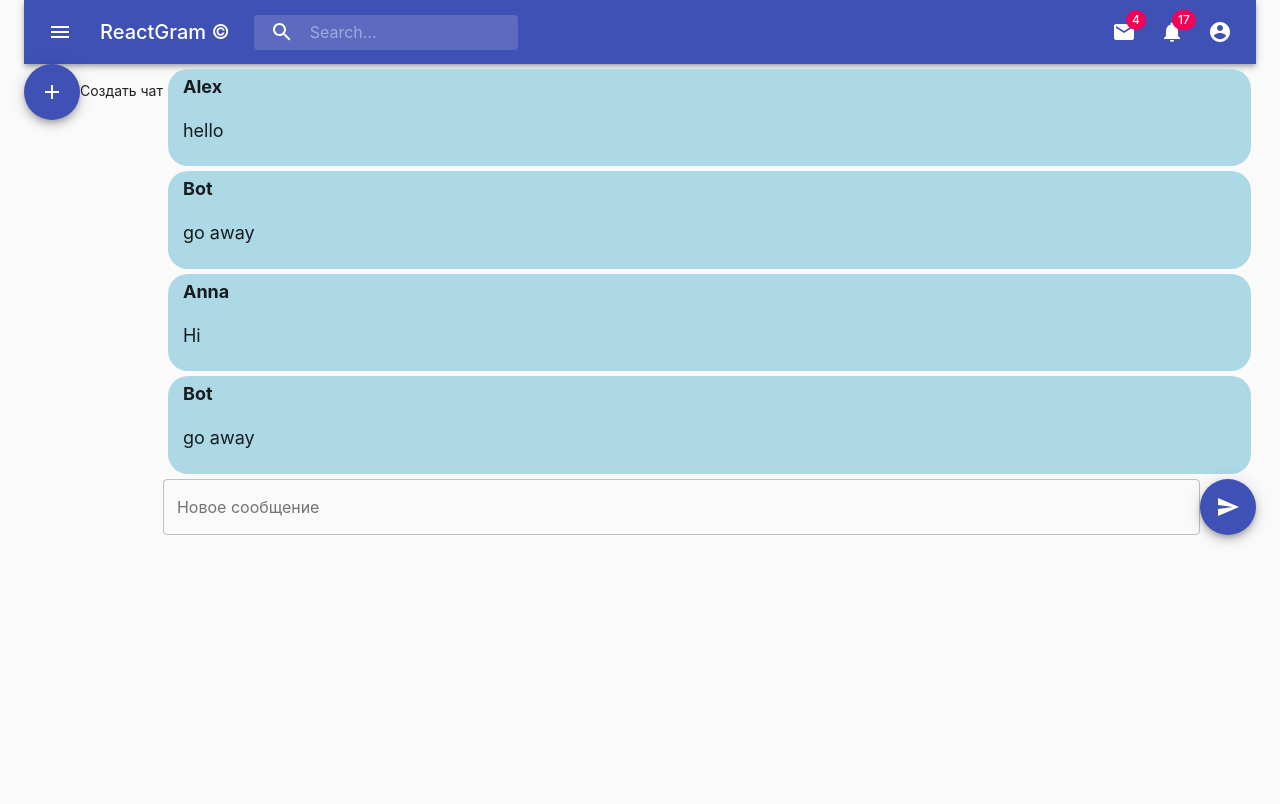
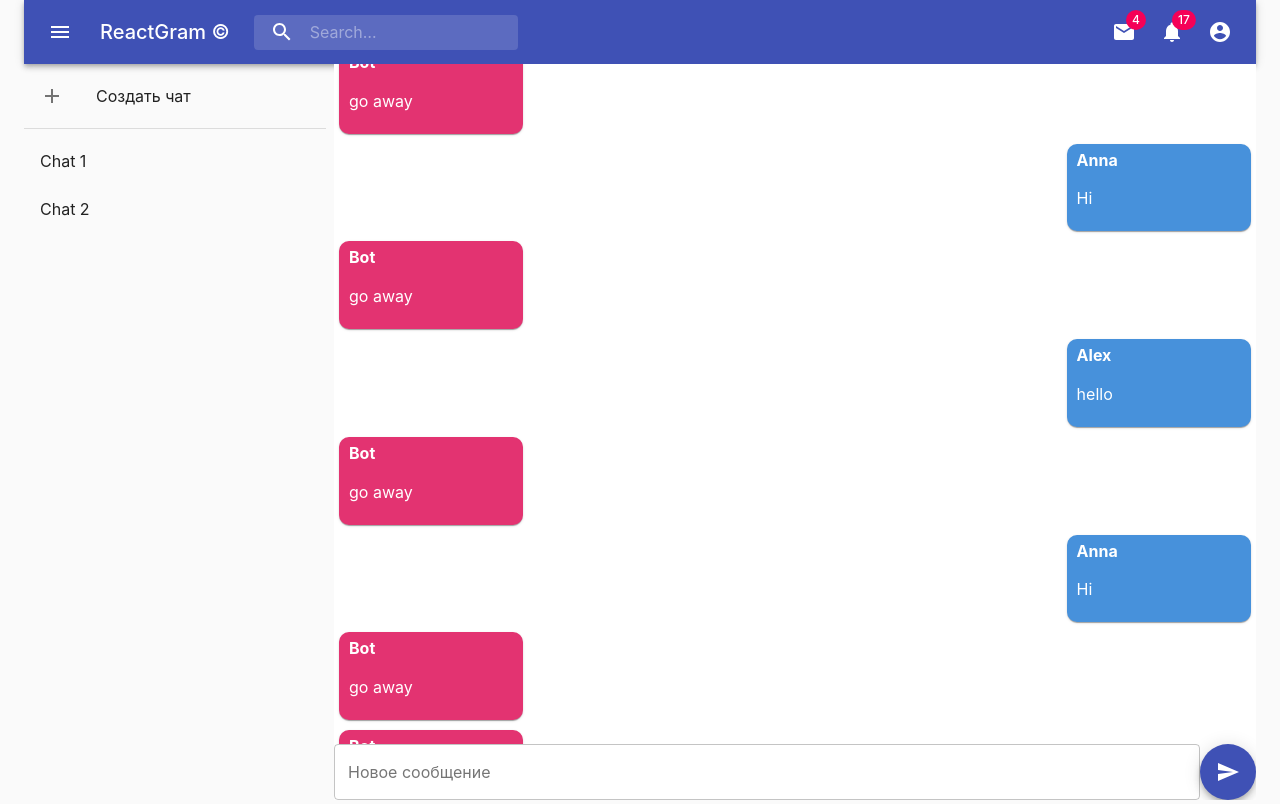
Before and after one commit to rri9/r-prof-2-22022020, a React app in the folder Students/AlexanderVlasov/: page / in a window 1280 px wide. Built offline with nearby package versions, Linux system fonts and the light colour scheme.

Commit message:
что-то получилось)

```diff
--- /dev/null
+++ b/Students/AlexanderVlasov/src/components/ChatList/ChatList.jsx
@@ -0,0 +1,37 @@
+import React from 'react';
+import { makeStyles } from '@material-ui/core/styles';
+import List from '@material-ui/core/List';
+import ListItem from '@material-ui/core/ListItem';
+import ListItemIcon from '@material-ui/core/ListItemIcon';
+import ListItemText from '@material-ui/core/ListItemText';
+import Divider from '@material-ui/core/Divider';
+import AddIcon from '@material-ui/icons/Add';
+
+function ListItemLink(props) {
+  return <ListItem button component="a" {...props} />;
+}
+
+export default function SimpleList() {
+
+  return (
+    <div>
+      <List component="nav" aria-label="main mailbox folders">
+        <ListItem button>
+          <ListItemIcon>
+            <AddIcon />
+          </ListItemIcon>
+          <ListItemText primary="Создать чат" />
+        </ListItem>
+      </List>
+      <Divider />
+      <List component="nav" aria-label="secondary mailbox folders">
+        <ListItemLink href="#1">
+          <ListItemText primary="Chat 1" />
+        </ListItemLink>
+        <ListItemLink href="#2">
+          <ListItemText primary="Chat 2" />
+        </ListItemLink>
+      </List>
+    </div>
+  );
+}
--- a/Students/AlexanderVlasov/src/components/Message/Message.jsx
+++ b/Students/AlexanderVlasov/src/components/Message/Message.jsx
@@ -1,19 +1,59 @@
 import React, { Component } from 'react';
 import ReactDom from 'react-dom';
 import './style.css';
+import { withStyles } from '@material-ui/core/styles';
+import { Paper } from '@material-ui/core';
 
-export default class Message extends Component {
+const useStyles = (theme => ({
+    rootL: {
+        width: '100%',
+        display: 'flex',
+        justifyContent: 'flex-start'
+    },
+    rootR: {
+        width: '100%',
+        display: 'flex',
+        justifyContent: 'flex-end'
+    },
+    paperR: {
+        minWidth: '20%',
+        backgroundColor: '#4791db',
+        padding: '5px 10px',
+        borderRadius: '10px',
+        fontSize: '16px',
+        margin: '5px',
+        color: 'white'
+    },
+    paperL: {
+        minWidth: '20%',
+        backgroundColor: '#e33371',
+        padding: '5px 10px',
+        borderRadius: '10px',
+        fontSize: '16px',
+        margin: '5px',
+        color: 'white'
+    }
+  }));
+
+class Message extends Component {
     constructor(props) {
         super(props);
         this.sender = this.props.sender ? this.props.sender : 'Bot'
         this.text = this.props.text ? this.props.text : 'go away';
     }
     render() {
+        const { classes } = this.props;
+        const root = this.sender === 'Bot' ? classes.rootL : classes.rootR;
+        const bgcolor = this.sender === 'Bot' ? classes.paperL : classes.paperR;
         return (
-        <div className="d-flex flex-column msg">
+        <div className={ root }>
+            <Paper className={ bgcolor }>
             <strong>{this.sender}</strong>
             <p>{this.text}</p>
+            </Paper>
         </div>
         )
     }
 }
+
+export default withStyles(useStyles)(Message);
--- a/Students/AlexanderVlasov/src/components/MessagesField/MessagesField.jsx
+++ b/Students/AlexanderVlasov/src/components/MessagesField/MessagesField.jsx
@@ -1,12 +1,29 @@
 import React, {Component } from 'react';
 import ReactDom from 'react-dom';
-import './style.css';
+import {withStyles} from '@material-ui/core/styles';
+import styles from './style.css';
 
 import Message from '../Message/Message.jsx';
-import { Input, Fab, TextField } from '@material-ui/core';
+import { Box, Fab, TextField, GridList } from '@material-ui/core';
 import SendIcon from '@material-ui/icons/Send';
 
-export default class Messages extends Component {
+const useStyles = (theme => ({
+    root: {
+      display: 'flex',
+      flexWrap: 'wrap',
+      overflow: 'hidden',
+      backgroundColor: theme.palette.background.paper,
+    },
+    gridList: {
+      width: '100%',
+      maxHeight: 'calc(100vh - 120px)',
+    }
+  }));
+
+class Messages extends Component {
+
+    messagesEndRef = React.createRef()
+
     constructor(props) {
         super(props);
         this.user = props.usr;
@@ -15,6 +32,34 @@ export default class Messages extends Component {
                 {
                     user: 'Alex',
                     text: 'hello'
+                },
+                {
+                    user: null,
+                    text: null
+                },
+                {
+                    user: 'Anna',
+                    text: 'Hi'
+                },
+                {
+                    user: null,
+                    text: null
+                },
+                {
+                    user: 'Alex',
+                    text: 'hello'
+                },
+                {
+                    user: null,
+                    text: null
+                },
+                {
+                    user: 'Anna',
+                    text: 'Hi'
+                },
+                {
+                    user: null,
+                    text: null
                 },
                 {
                     user: null,
@@ -39,6 +84,10 @@ export default class Messages extends Component {
             this.newMessage();
     }
 
+    componentDidMount () {
+        this.scrollToBottom()
+    }
+
     componentDidUpdate() {
         const msgs = this.state.messages;
         if (msgs.length % 2 === 1) {
@@ -50,6 +99,7 @@ export default class Messages extends Component {
                 );
             }, 500);
         }
+        this.scrollToBottom()
     }
 
     newMessage = () => {
@@ -61,14 +111,20 @@ export default class Messages extends Component {
         );
     }
 
+    scrollToBottom = () => {
+        this.messagesEndRef.current.lastElementChild.scrollIntoView({ behavior: 'smooth' })
+    }
+
     render() {
+        const { classes } = this.props;
         const renderMessages = this.state.messages.slice().map((obj, index) => {
             return <Message key={index} sender={obj.user} text={obj.text}/>
         })
         return (
-            <div className="wrapper flex-grow-1">
+            <div className={ classes.root}>
+                <GridList className={ classes.gridList } cols={ 1 } spacing={ 0 } ref={this.messagesEndRef}>
                     {renderMessages}
-                <div className="d-flex">
+                </GridList>
                 <TextField
                     className="flex-grow-1"
                     label="Новое сообщение"
@@ -83,7 +139,8 @@ export default class Messages extends Component {
                     <SendIcon />
                 </Fab>
             </div>
-            </div>
         )
     }
 }
+
+export default withStyles(useStyles)(Messages)
--- a/Students/AlexanderVlasov/src/index.jsx
+++ b/Students/AlexanderVlasov/src/index.jsx
@@ -1,13 +1,13 @@
 import React from "react";
 import ReactDom from "react-dom";
-import { ThemeProvider, createMuiTheme, CssBaseline, Container, Fab } from "@material-ui/core";
-import AddIcon from '@material-ui/icons/Add';
+import { ThemeProvider, createMuiTheme, CssBaseline, Container, Fab, Grid } from "@material-ui/core";
 
 import '../node_modules/bootstrap/dist/css/bootstrap-grid.css';
 import 'typeface-roboto';
 
 import Messages from './components/MessagesField/MessagesField.jsx';
 import Header from './components/Header/Header.jsx';
+import ChatList from './components/ChatList/ChatList.jsx';
 
 const theme = createMuiTheme({
     typography: {
@@ -32,15 +32,20 @@ ReactDom.render(
         <CssBaseline></CssBaseline>
         <Container maxWidth="lg">
             <Header usr={ user }/>
-            <div className="d-flex">
-                <div className="chat-list">
-                <Fab color="primary" aria-label="add">
-                    <AddIcon />
-                </Fab>
-                Создать чат
-                </div>
-                <Messages usr={ user }/>
-            </div>
+            <Grid
+                container
+                direction="row"
+                justify="space-between"
+                alignItems="flex-start"
+                spacing={1}
+            >
+                <Grid item xs={3}>
+                    <ChatList />
+                </Grid>
+                <Grid item xs={9}>
+                    <Messages usr={ user }/>
+                </Grid>
+            </Grid>
         </Container>
     </ThemeProvider>,
     document.getElementById("app")
```
Lines whose indentation alone changed are shown as unchanged.
